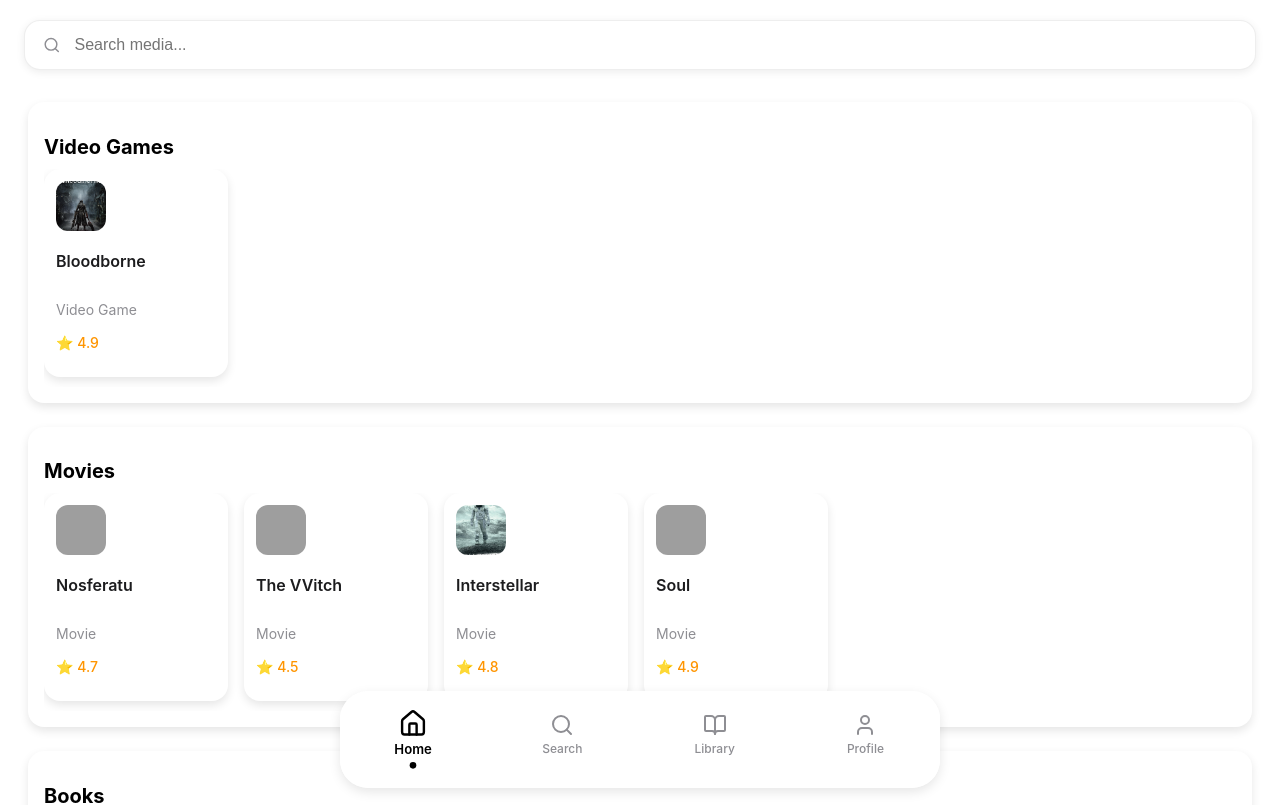
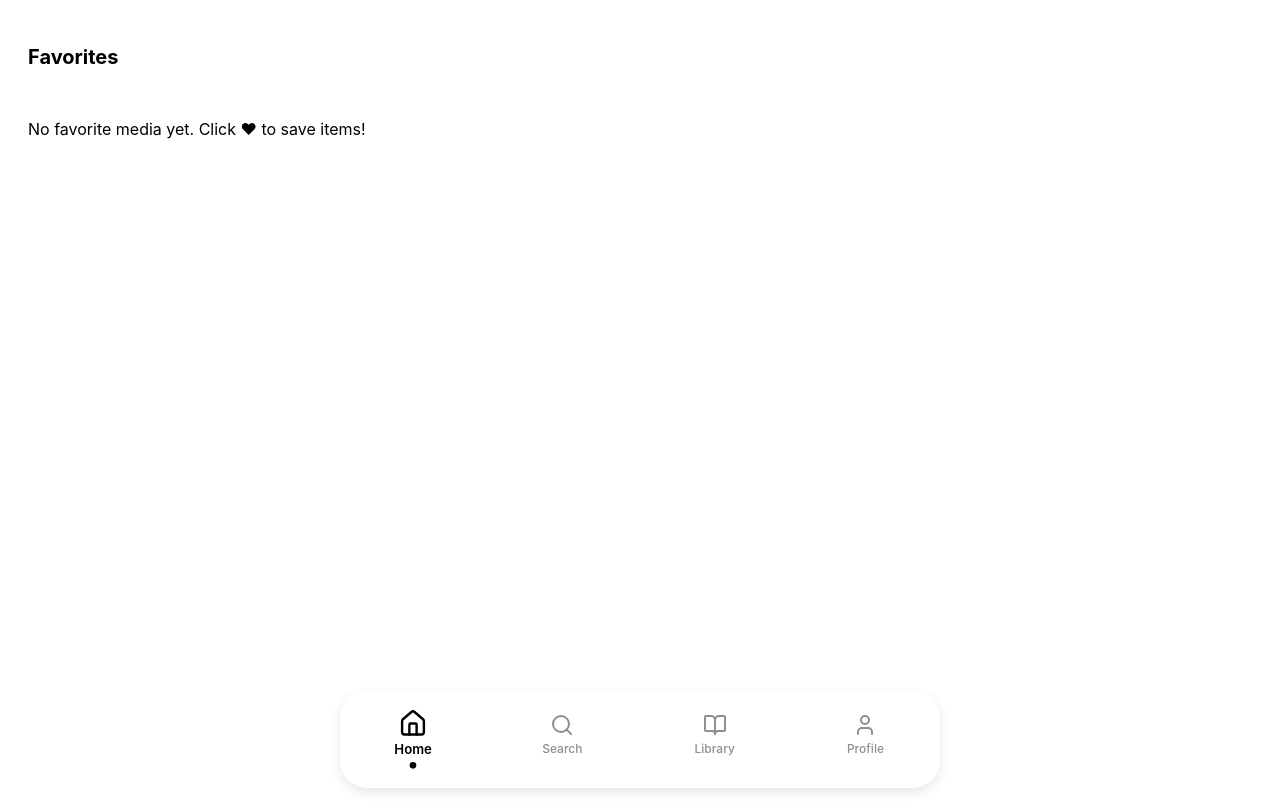
Before and after one commit to beanguap/Atmo, a React (Vite) app: page / in a window 1280 px wide. Shown: the top 805 px of the page. Built offline with nearby package versions, Linux system fonts and the light colour scheme; grey boxes are pictures that could not be loaded.

Commit message:
Add favorite functionality to MediaCard; update Home component to manage favorites; enhance styles for favorite button

```diff
--- a/src/components/MediaCard.jsx
+++ b/src/components/MediaCard.jsx
@@ -1,31 +1,33 @@
-import { useState } from "react";
-import { MoreHorizontal } from "lucide-react";
+import { useState, useEffect } from "react";
+import { Heart } from "lucide-react";
 import PropTypes from "prop-types";
 import "../styles/MediaCard.css";
 
-const MediaCard = ({ title, cover, type, rating, details }) => {
-  const [expanded, setExpanded] = useState(false);
+const MediaCard = ({ title, cover, type, rating, details, onFavorite }) => {
+  const [isFavorited, setIsFavorited] = useState(false);
 
-  const handleExpand = () => setExpanded(!expanded);
-  const handleClose = () => setExpanded(false);
+  // Load favorite status from localStorage
+  useEffect(() => {
+    const savedFavorites = JSON.parse(localStorage.getItem("favorites")) || [];
+    setIsFavorited(savedFavorites.some((media) => media.title === title));
+  }, [title]);
+
+  const handleFavorite = () => {
+    setIsFavorited((prev) => !prev);
+    onFavorite({ title, cover, type, rating, details });
+  };
 
   return (
-    <div className={`media-card ${expanded ? "expanded" : ""}`} onClick={handleExpand}>
-      <div className="media-main">
-        <img src={cover} alt={title} className="media-cover" />
-        <div className="media-info">
-          <h3 className="media-title">{title}</h3>
-          <p className="media-type">{type}</p>
-          <p className="media-rating">⭐ {rating}</p>
-        </div>
+    <div className="media-card">
+      <img src={cover} alt={title} className="media-cover" />
+      <div className="media-info">
+        <h3 className="media-title">{title}</h3>
+        <p className="media-type">{type}</p>
+        <p className="media-rating">⭐ {rating}</p>
       </div>
-
-      {expanded && (
-        <div className="media-details">
-          <p>{details}</p>
-          <button className="close-button" onClick={handleClose}>Close</button>
-        </div>
-      )}
+      <button className={`favorite-button ${isFavorited ? "favorited" : ""}`} onClick={handleFavorite}>
+        <Heart size={20} />
+      </button>
     </div>
   );
 };
@@ -35,7 +37,8 @@
   cover: PropTypes.string.isRequired,
   type: PropTypes.string.isRequired,
   rating: PropTypes.number.isRequired,
-  details: PropTypes.string.isRequired
+  details: PropTypes.string.isRequired,
+  onFavorite: PropTypes.func.isRequired,
 };
 
 export default MediaCard;
--- a/src/pages/Home.jsx
+++ b/src/pages/Home.jsx
@@ -1,11 +1,48 @@
-import SearchBar from "../components/SearchBar";
-import ShelfView from "../components/ShelfView";
+import { useState, useEffect } from "react";
+import MediaCard from "../components/MediaCard";
+import "../styles/ShelfView.css";
 
 const Home = () => {
+  const [favorites, setFavorites] = useState([]);
+
+  // Load favorites from localStorage on mount
+  useEffect(() => {
+    const savedFavorites = JSON.parse(localStorage.getItem("favorites")) || [];
+    setFavorites(savedFavorites);
+  }, []);
+
+  const handleFavorite = (media) => {
+    let updatedFavorites;
+    if (favorites.some((item) => item.title === media.title)) {
+      updatedFavorites = favorites.filter((item) => item.title !== media.title);
+    } else {
+      updatedFavorites = [...favorites, media];
+    }
+
+    setFavorites(updatedFavorites);
+    localStorage.setItem("favorites", JSON.stringify(updatedFavorites));
+  };
+
   return (
-    <div className="home-container">
-      <SearchBar />
-      <ShelfView />
+    <div className="shelf-container">
+      <h2 className="shelf-title">Favorites</h2>
+      <div className="shelf-items">
+        {favorites.length > 0 ? (
+          favorites.map((media) => (
+            <MediaCard
+              key={media.title}
+              title={media.title}
+              cover={media.cover}
+              type={media.type}
+              rating={media.rating}
+              details={media.details}
+              onFavorite={handleFavorite}
+            />
+          ))
+        ) : (
+          <p>No favorite media yet. Click ♥ to save items!</p>
+        )}
+      </div>
     </div>
   );
 };
--- a/src/styles/MediaCard.css
+++ b/src/styles/MediaCard.css
@@ -21,6 +21,28 @@
   padding: 16px;
   min-height: auto;
 }
+
+.favorite-button {
+  background: none;
+  border: none;
+  cursor: pointer;
+  color: #8E8E93;
+  transition: color 0.2s ease-in-out;
+  position: absolute;
+  top: 10px;
+  right: 10px;
+}
+
+.favorite-button.favorited {
+  color: #FF3B30;
+}
+
+.favorite-button:hover {
+  color: #FF3B30;
+}
+
+
+
 
 /* Image - Ensures size consistency */
 .media-cover {
```
